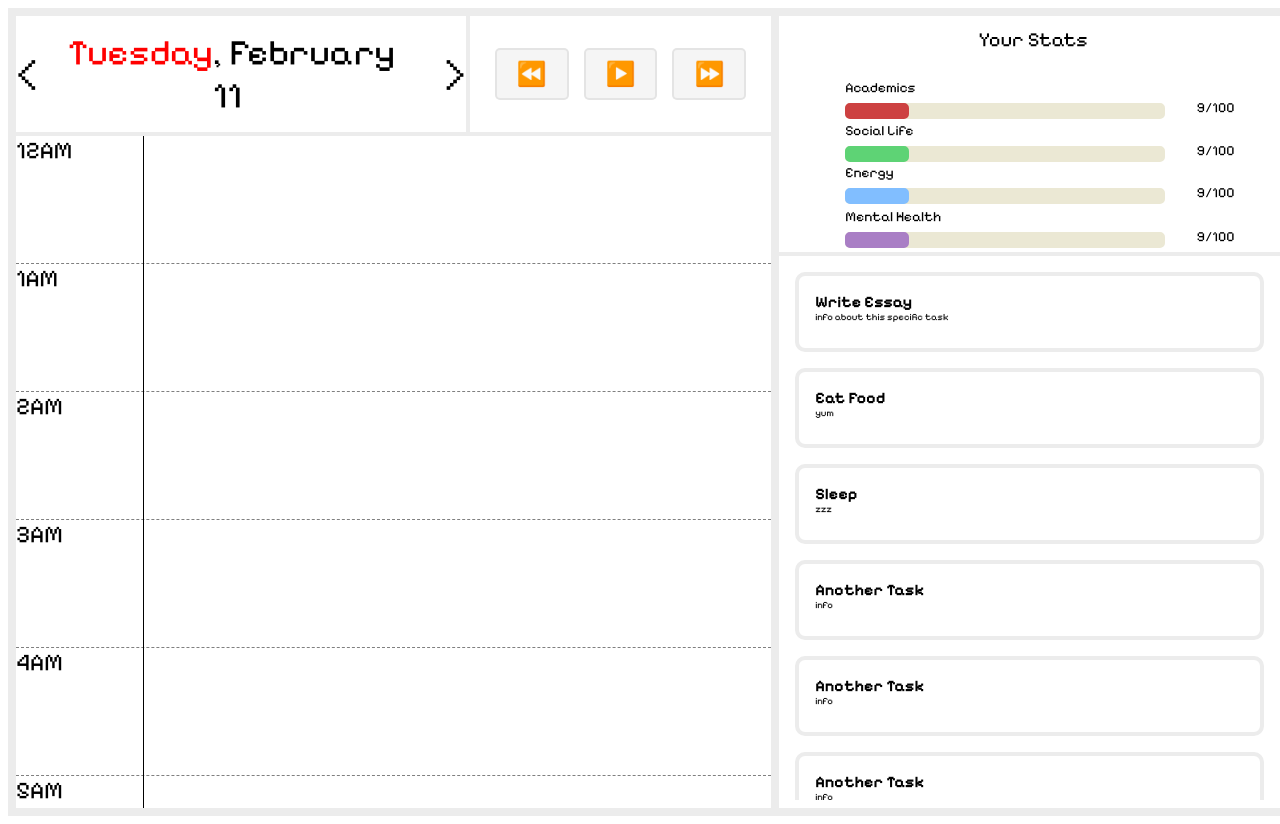
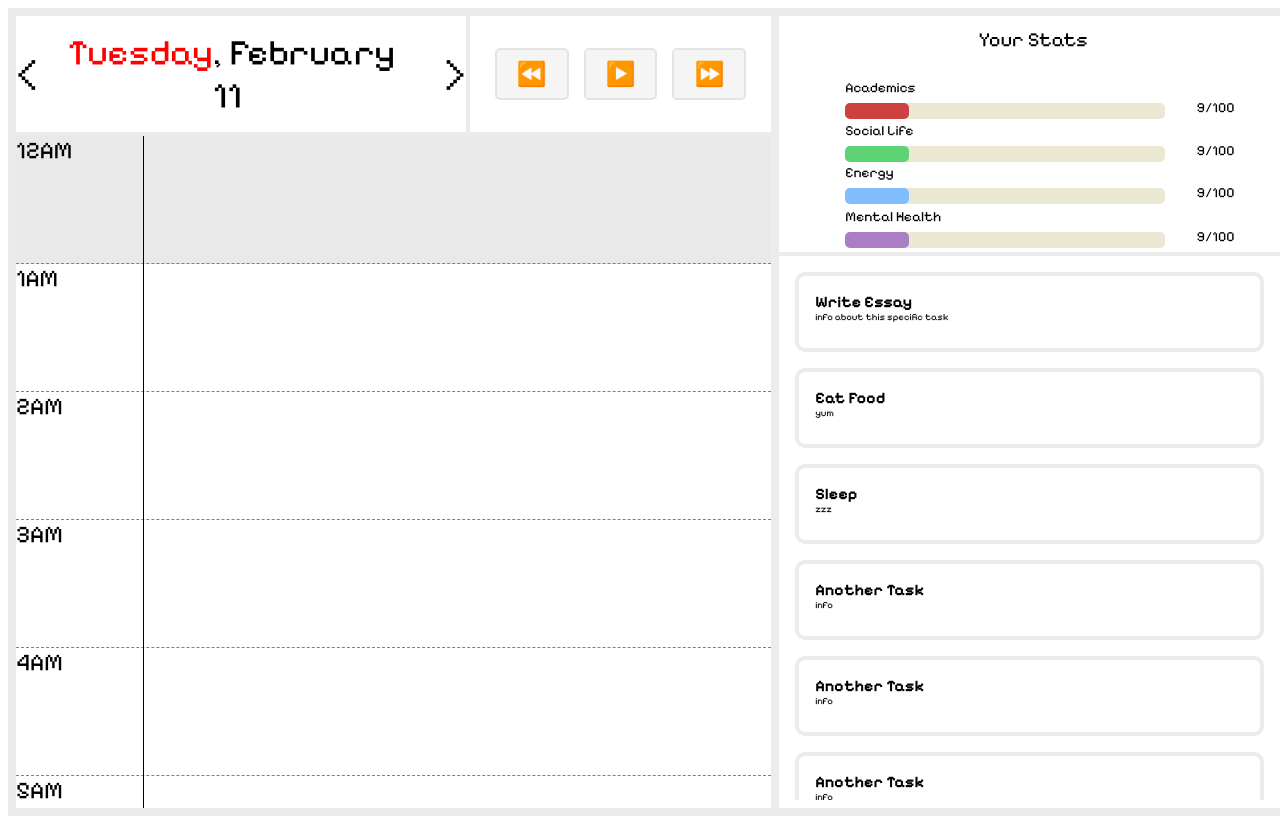
Before and after one commit to spencerdearman/procrastination-simulator, a React (Create React App) app: page / in a window 1280 px wide. In both pictures the pointer is over the element 393 px from the left and 200 px from the top of the page. Built offline with nearby package versions, Linux system fonts and the light colour scheme.

Commit message:
feat: added calendar hover

```diff
--- a/src/styles/Calendar.css
+++ b/src/styles/Calendar.css
@@ -13,6 +13,10 @@
   content: center;
 }
 
+.time-block:hover {
+  background-color: #e9e9e9;
+}
+
 .hours {
   width: 10vw;
   height: 100vh;
```
